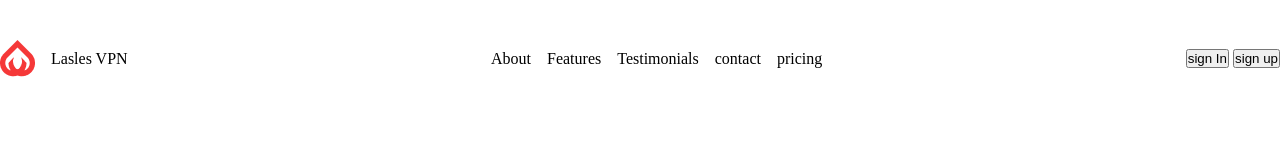
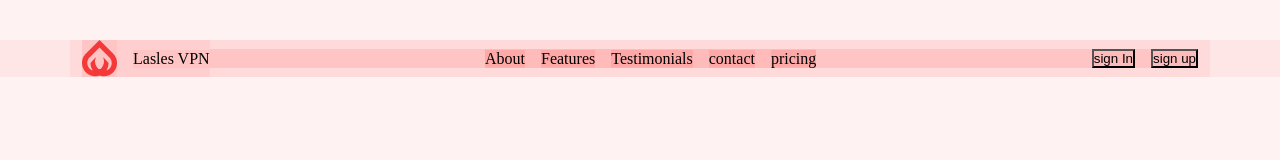
Before and after one commit to sagartmg2/jestha-2, a plain HTML site: page figma/index.html in a window 1280 px wide. Drawn offline with Linux system fonts and the light colour scheme.

Commit message:
figma - mobile design

```diff
--- a/figma/css/styles.css
+++ b/figma/css/styles.css
@@ -1,38 +1,144 @@
 /* reset css */
 
-*{
-    margin:0;
-    padding:0;
+* {
+    margin: 0;
+    padding: 0;
     box-sizing: border-box;
+    background-color: rgba(255, 0, 0, 0.05);
 }
 
-a{
+a {
     color: inherit;
     text-decoration: none;
 }
 
-ul{
+ul {
     list-style: none;
 }
 
 /* end reset css */
 
 /* global css */
-header{
+header {
     margin-top: 2.5rem;
     display: flex;
     justify-content: space-between;
     align-items: center;
 }
 
-.logo_wrapper{
+.logo_wrapper {
     display: flex;
     align-items: center;
     gap: 1rem;
 }
 
+.drawer {
+    display: none;
+}
 
-header nav ul{
+
+.hamburger-menu {
+    height: 32px;
+    width: 32px;
+}
+
+
+
+@media (min-width:1200px) {
+    .container {
+        max-width: 1140px;
+    }
+}
+
+
+.drawer.open {
+    display: block;
+    position: fixed;
+    right: 0;
+    top: 0;
+    bottom: 0;
+    background-color: orange;
+    padding: 2rem;
+}
+
+.nav-links,
+.authentication {
     display: flex;
+    flex-direction: column;
+    align-items: center;
     gap: 1rem;
 }
+
+.authentication {
+    margin-top: 1rem;
+}
+
+
+
+@media(min-width:768px) {
+    .hamburger-menu {
+        display: none;
+    }
+
+    .drawer {
+        display: flex;
+        flex-grow: 1;
+        justify-content: space-between;
+    }
+
+    .drawer nav {
+        flex-grow: 1;
+        display: flex;
+        justify-content: center;
+    }
+
+
+    .nav-links,
+    .authentication {
+        flex-direction: row;
+    }
+
+    .authentication {
+        margin-top: 0;
+    }
+
+
+}
+
+.container {
+    margin-left: auto;
+    margin-right: auto;
+    padding-left: 0.75rem;
+    padding-right: 0.75rem;
+
+}
+
+@media (min-width:576px) {
+    .container {
+        max-width: 540px;
+    }
+}
+
+@media (min-width:768px) {
+    .container {
+        max-width: 720px;
+    }
+}
+
+@media (min-width:992px) {
+    .container {
+        max-width: 960px;
+    }
+}
+
+@media (min-width:1200px) {
+    .container {
+        max-width: 1140px;
+    }
+}
+
+@media (min-width:1400px) {
+    .container {
+        max-width: 1320px;
+    }
+}
--- a/figma/index.html
+++ b/figma/index.html
@@ -9,13 +9,14 @@
 </head>
 
 <body>
-    <header>
+    <header class="container">
         <div class="logo_wrapper">
             <img src="./assets/images/logo.png" />
             <p>Lasles VPN</p>
         </div>
+        <div class="collapse drawer" id="drawer">
             <nav>
-            <ul>
+                <ul class="nav-links">
                     <li><a href="#">About </a></li>
                     <li><a href="#">Features </a></li>
                     <li><a href="#">Testimonials </a></li>
@@ -23,13 +24,14 @@
                     <li><a href="#">pricing </a></li>
                 </ul>
             </nav>
-        <div>
+            <div class="authentication">
                 <button class="signin">sign In</button>
                 <button class="signup">sign up</button>
             </div>
+        </div>
+        <img onclick=" document.getElementById('drawer').classList.add('open')  " class="hamburger-menu" src="./assets/images/menu.svg" alt="">
     </header>
-
-
+<script src="./js/index.js"></script>
 </body>
 
 </html>
```
Also changed, not shown: figma/assets/images/menu.svg (added), figma/js/index.js (added). Lines whose indentation alone changed are shown as unchanged.
